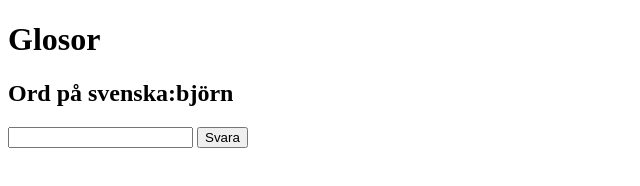
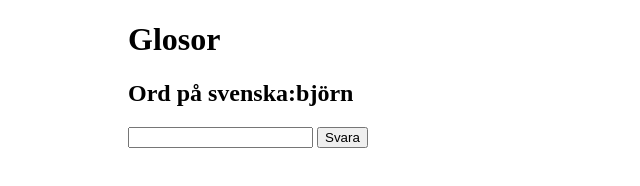
Before and after one commit to tyskaglosor/tyskaglosor, a plain HTML site: page index.html in a window 1280 px wide. Shown: the whole page, without its empty margins (0-640 px from the left). Drawn offline with Linux system fonts and the light colour scheme.

Commit message:
fix centering

```diff
--- a/index.html
+++ b/index.html
@@ -8,9 +8,11 @@
 </head>
 <body>
 <style>
-    .div {
-        display: flex;
-        justify-content: center;
+    body
+    {
+        width:80%;
+        margin-left:auto;
+        margin-right:auto;
     }
 </style>
     <h1 id="titel">
```
